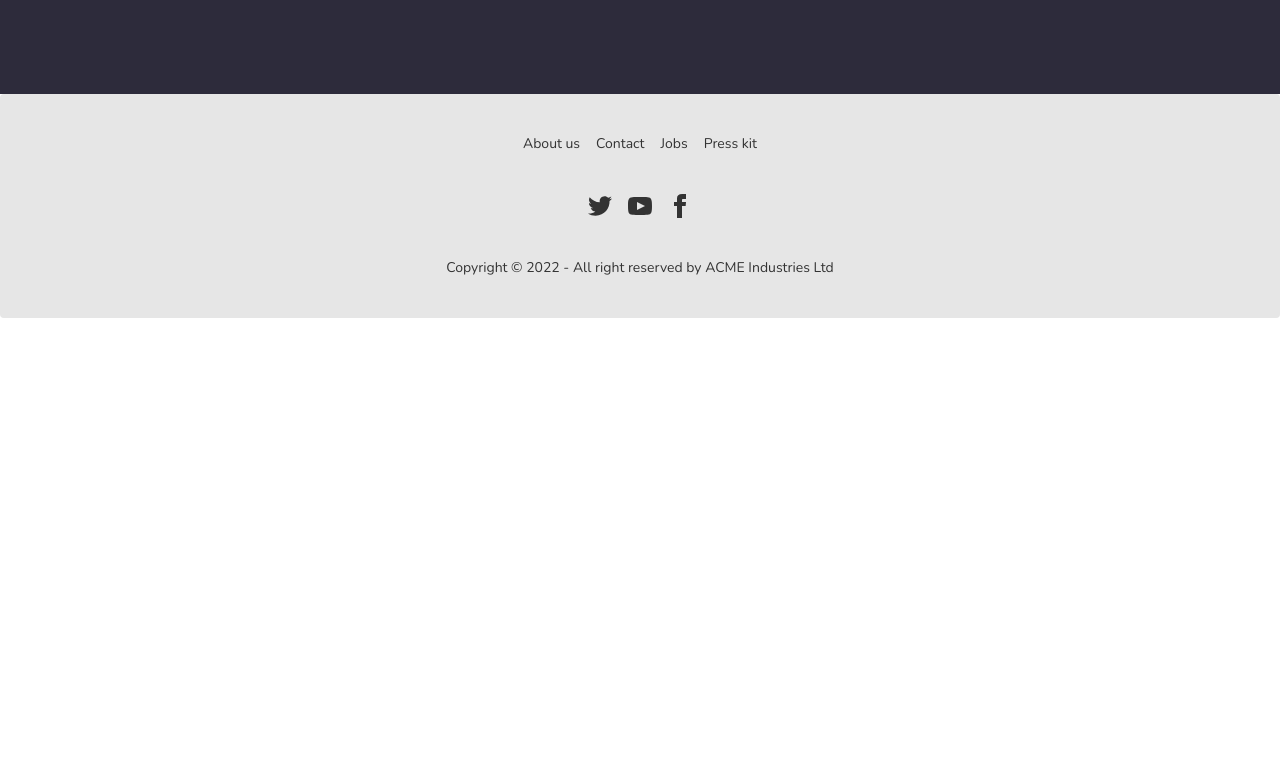
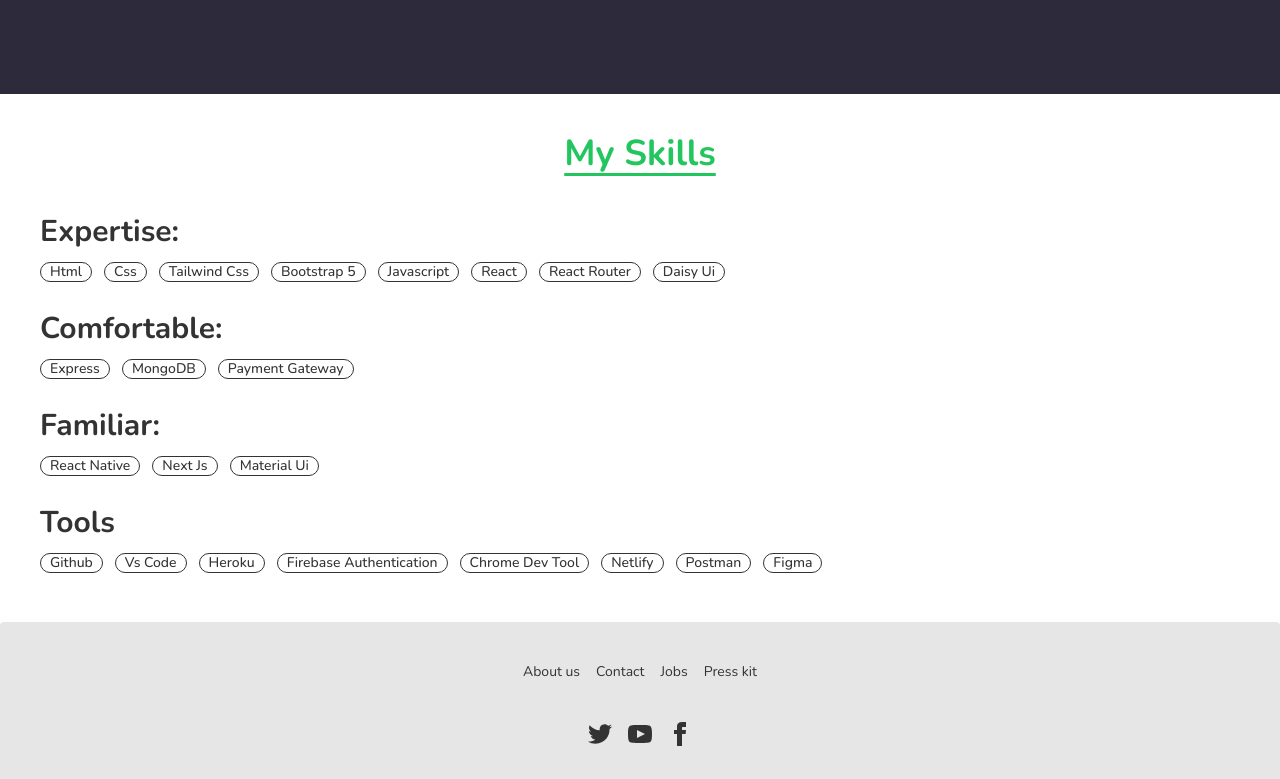
Before and after one commit to sadikhossain69/Personal-Portfolio, a React (Create React App) app: page / in a window 1280 px wide. Shown: the part 728-1507 px from the top of the page. Before the commit the page ends 1046 px from the top, so only its background shows below. Built offline with nearby package versions, Linux system fonts and the light colour scheme.

Commit message:
my skills section done

```diff
--- a/src/App.js
+++ b/src/App.js
@@ -1,11 +1,13 @@
 import './App.css';
 import Hero from '../src/components/Hero'
 import Footer from './components/Footer';
+import Skills from './components/Skills';
 
 function App() {
   return (
     <div>
       <Hero/>
+      <Skills/>
       <Footer/>
     </div>
     // #2D2B3B
--- /dev/null
+++ b/src/components/Skills.js
@@ -0,0 +1,55 @@
+import React from 'react';
+
+const Skills = () => {
+    return (
+        <section className='my-10'>
+            <h2 className='text-center text-4xl font-bold underline underline-offset-8 decoration-green-500 text-green-500 mb-10'>My Skills</h2>
+            <div className='grid grid-cols-1 gap-5 md:px-10'>
+                <div>
+                    <h2 className='text-3xl font-bold'>Expertise:</h2>
+                    <p className='space-x-3 space-y-1 my-2'>
+                        <div className="badge badge-outline font-medium">Html</div>
+                        <div className="badge badge-outline font-medium">Css</div>
+                        <div className="badge badge-outline font-medium">Tailwind Css</div>
+                        <div className="badge badge-outline font-medium">Bootstrap 5</div>
+                        <div className="badge badge-outline font-medium">Javascript</div>
+                        <div className="badge badge-outline font-medium">React</div>
+                        <div className="badge badge-outline font-medium">React Router</div>
+                        <div className="badge badge-outline font-medium">Daisy Ui</div>
+                    </p>
+                </div>
+                <div>
+                    <h2 className='text-3xl font-bold'>Comfortable:</h2>
+                    <p className='space-x-3 space-y-1 my-2'>
+                        <div className="badge badge-outline font-medium">Express</div>
+                        <div className="badge badge-outline font-medium">MongoDB</div>
+                        <div className="badge badge-outline font-medium">Payment Gateway</div>
+                    </p>
+                </div>
+                <div>
+                    <h2 className='text-3xl font-bold'>Familiar:</h2>
+                    <p className='space-x-3 space-y-1 my-2'>
+                        <div className="badge badge-outline font-medium">React Native</div>
+                        <div className="badge badge-outline font-medium">Next Js</div>
+                        <div className="badge badge-outline font-medium">Material Ui</div>
+                    </p>
+                </div>
+                <div>
+                    <h2 className='text-3xl font-bold'>Tools</h2>
+                    <p className='space-x-3 space-y-1 my-2'>
+                        <div className="badge badge-outline font-medium">Github</div>
+                        <div className="badge badge-outline font-medium">Vs Code</div>
+                        <div className="badge badge-outline font-medium">Heroku</div>
+                        <div className="badge badge-outline font-medium">Firebase Authentication</div>
+                        <div className="badge badge-outline font-medium">Chrome Dev Tool</div>
+                        <div className="badge badge-outline font-medium">Netlify</div>
+                        <div className="badge badge-outline font-medium">Postman</div>
+                        <div className="badge badge-outline font-medium">Figma</div>
+                    </p>
+                </div>
+            </div>
+        </section>
+    );
+};
+
+export default Skills;
```
